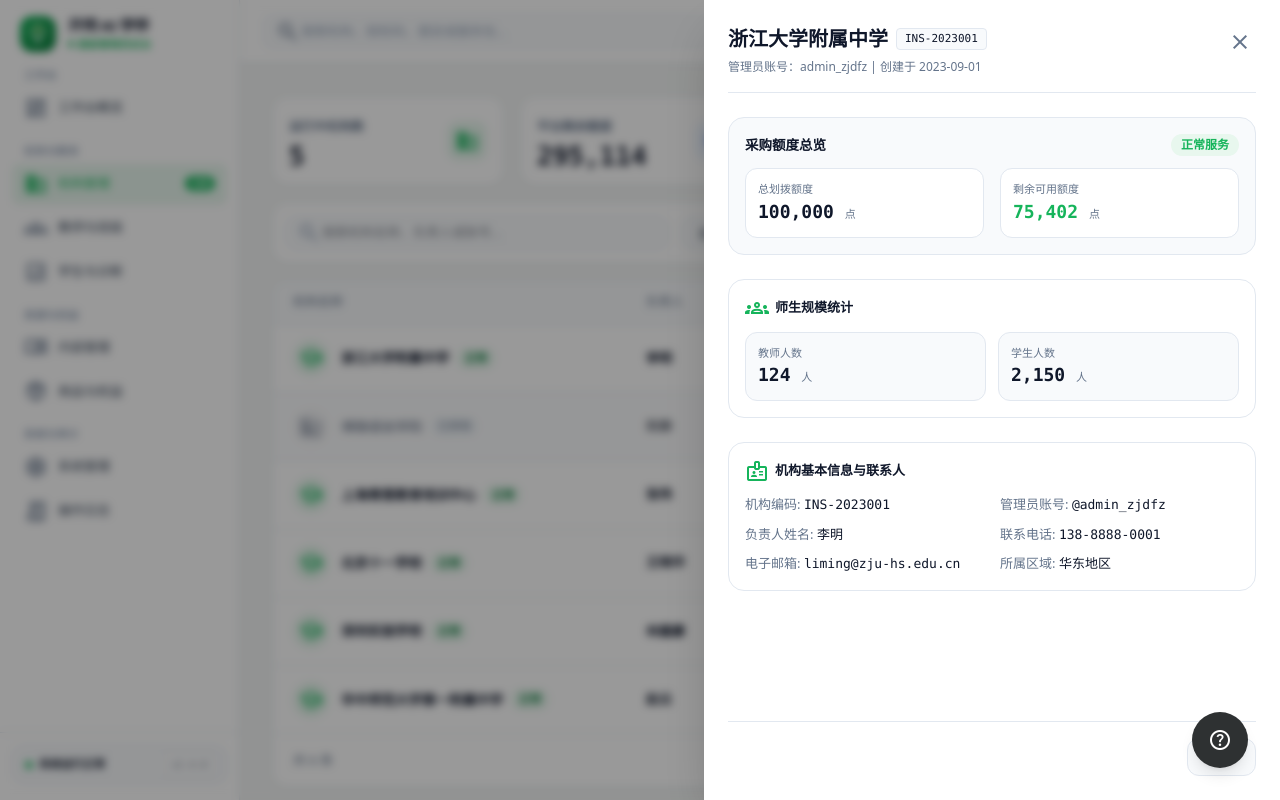
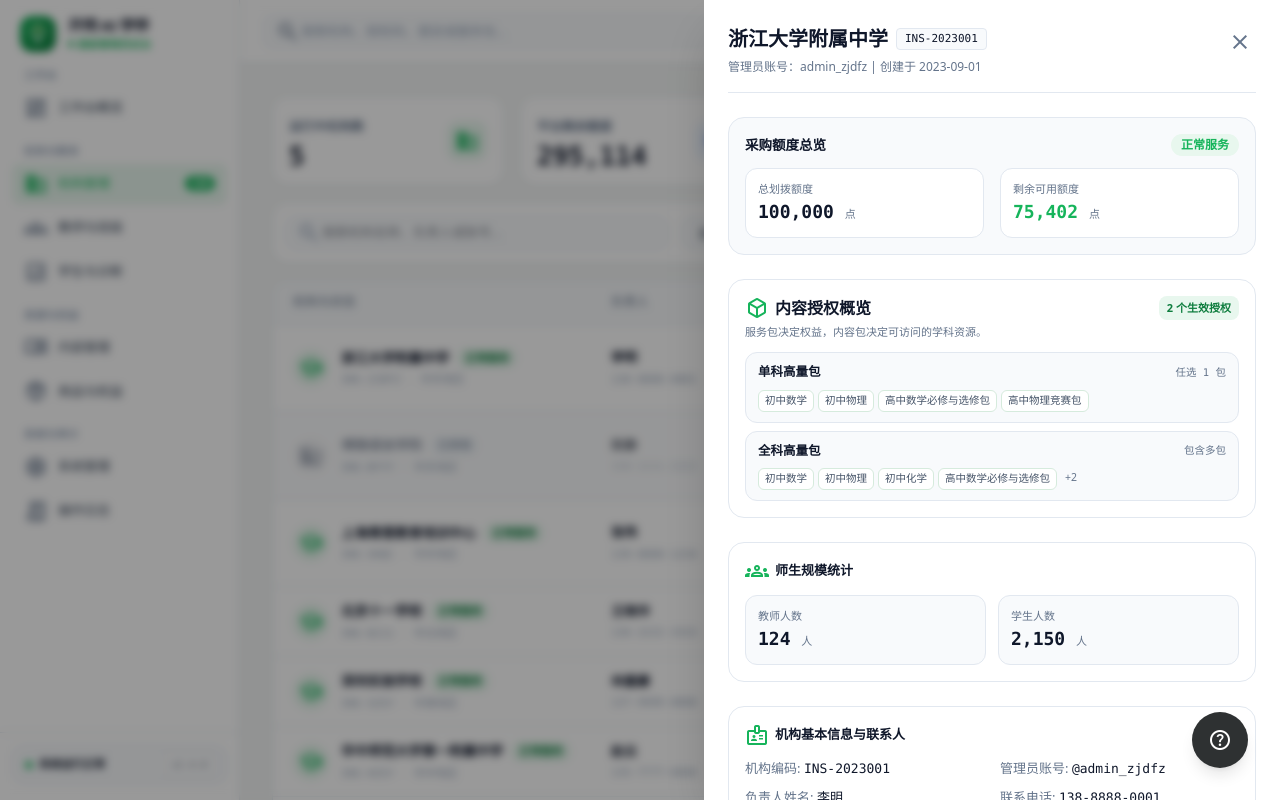
Before and after one commit to kessingye-gif/-2.0, a React (Vite) app: page / in a window 1280 px wide. Both pictures are taken after a click on the element "浙江大学附属中学". Built offline with nearby package versions, Linux system fonts and the light colour scheme; grey boxes are pictures that could not be loaded.

Commit message:
feat: clarify institution content authorization

```diff
--- a/src/App.tsx
+++ b/src/App.tsx
@@ -299,6 +299,8 @@ export default function App() {
           {currentTab === 'institutions' && (
             <InstitutionView
               institutions={institutions}
+              servicePackages={packages}
+              authCodes={authCodes}
               onAddInstitution={handleAddInstitution}
               onUpdateInstitution={handleUpdateInstitution}
               onAdjustQuota={handleAdjustQuota}
--- a/src/components/views/InstitutionView.tsx
+++ b/src/components/views/InstitutionView.tsx
@@ -1,8 +1,10 @@
 import React, { useState, useMemo } from 'react';
-import { Institution, RegionType } from '../../types';
+import { AuthCode, Institution, RegionType, ServicePackage } from '../../types';
 
 interface InstitutionViewProps {
   institutions: Institution[];
+  servicePackages: ServicePackage[];
+  authCodes: AuthCode[];
   onAddInstitution: (inst: Omit<Institution, 'id' | 'createdAt' | 'updatedAt'>) => void;
   onUpdateInstitution: (id: string, updates: Partial<Institution>) => void;
   onAdjustQuota: (id: string, amount: number, isIncrease: boolean, reason: string) => void;
@@ -11,6 +13,8 @@ interface InstitutionViewProps {
 
 export const InstitutionView: React.FC<InstitutionViewProps> = ({
   institutions,
+  servicePackages,
+  authCodes,
   onAddInstitution,
   onUpdateInstitution,
   onAdjustQuota,
@@ -51,6 +55,16 @@ export const InstitutionView: React.FC<InstitutionViewProps> = ({
   const [quotaAdjustType, setQuotaAdjustType] = useState<'increase' | 'decrease'>('increase');
   const [quotaAdjustAmount, setQuotaAdjustAmount] = useState<number>(10000);
   const [quotaAdjustReason, setQuotaAdjustReason] = useState<string>('超级管理员例行采购额度划拨');
+
+  const getAuthorizationSummary = (institutionId: string) => {
+    const institutionCodes = authCodes.filter((code) => code.institutionId === institutionId);
+    const packageIds = [...new Set(institutionCodes.map((code) => code.packageId))];
+    const authorizedPackages = servicePackages.filter((pkg) => packageIds.includes(pkg.id));
+    const contentPackageNames = [...new Set(authorizedPackages.flatMap((pkg) => pkg.includedContentPackages || []))];
+    const activeCodeCount = institutionCodes.filter((code) => code.status === 'used' || code.status === 'pending').length;
+
+    return { authorizedPackages, contentPackageNames, activeCodeCount, totalCodeCount: institutionCodes.length };
+  };
 
   // Filtered institutions
   const filteredInstitutions = useMemo(() => {
@@ -393,16 +407,17 @@ export const InstitutionView: React.FC<InstitutionViewProps> = ({
           <table className="w-full text-left border-collapse">
             <thead className="bg-[#F8FAFC] border-b border-[#E2E8F0]">
               <tr>
-                <th className="px-5 py-3 text-[12.5px] font-medium text-[#64748B] whitespace-nowrap">机构名称</th>
+                <th className="px-5 py-3 text-[12.5px] font-medium text-[#64748B] whitespace-nowrap">机构与状态</th>
                 <th className="px-5 py-3 text-[12.5px] font-medium text-[#64748B] whitespace-nowrap">负责人</th>
-                <th className="px-5 py-3 text-[12.5px] font-medium text-[#64748B] whitespace-nowrap">额度使用情况</th>
+                <th className="px-5 py-3 text-[12.5px] font-medium text-[#64748B] whitespace-nowrap">额度健康度</th>
+                <th className="px-5 py-3 text-[12.5px] font-medium text-[#64748B] whitespace-nowrap">内容授权</th>
                 <th className="px-5 py-3 text-[12.5px] font-medium text-[#64748B] text-right whitespace-nowrap">操作</th>
               </tr>
             </thead>
             <tbody className="divide-y divide-[#E2E8F0]">
               {filteredInstitutions.length === 0 ? (
                 <tr>
-                  <td colSpan={4} className="px-6 py-12 text-center text-[#64748B]">
+                  <td colSpan={5} className="px-6 py-12 text-center text-[#64748B]">
                     <span className="material-symbols-outlined text-[48px] text-gray-300 mb-2 block">
                       domain_disabled
                     </span>
@@ -414,6 +429,7 @@ export const InstitutionView: React.FC<InstitutionViewProps> = ({
                   const isInactive = inst.status === 'inactive';
                   const remainingPct = inst.totalQuota > 0 ? Math.round((inst.remainingQuota / inst.totalQuota) * 100) : 0;
                   const isWarning = !isInactive && remainingPct <= 15;
+                  const authorization = getAuthorizationSummary(inst.id);
 
                   return (
                     <tr
@@ -436,6 +452,7 @@ export const InstitutionView: React.FC<InstitutionViewProps> = ({
                               {isInactive ? 'domain_disabled' : 'school'}
                             </span>
                           </div>
+                          <div>
                             <div className="flex items-center gap-2">
                               <span
                               onClick={() => {
@@ -449,16 +466,17 @@ export const InstitutionView: React.FC<InstitutionViewProps> = ({
                               {inst.name}
                               </span>
 
-                            {/* Status Tag */}
                               {inst.status === 'active' ? (
                                 <span className="px-2 py-0.5 rounded-full bg-[#E8F7EE] text-[#0E7D3E] text-[11px] font-semibold">
-                                正常
+                                  正常服务
                                 </span>
                               ) : (
                                 <span className="px-2 py-0.5 rounded-full bg-[#F1F5F9] text-[#64748B] text-[11px] font-medium">
                                   已停用
                                 </span>
                               )}
+                            </div>
+                            <p className="mt-1 text-[11px] text-[#94A3B8] font-mono">{inst.code} · {inst.regionName}</p>
                           </div>
                         </div>
                       </td>
@@ -468,19 +486,21 @@ export const InstitutionView: React.FC<InstitutionViewProps> = ({
                         <div className="text-[13px] font-semibold text-[#0F172A]">
                           {inst.contactPerson}
                         </div>
+                        <p className="mt-1 text-[11px] text-[#94A3B8] font-mono">{inst.phone}</p>
                       </td>
 
                       {/* 额度使用情况 */}
                       <td className={`px-5 py-3.5 whitespace-nowrap ${isInactive ? 'opacity-60' : ''}`}>
                         <div>
-                          <div className="text-[12.5px] font-mono mb-1">
+                          <div className="flex items-baseline gap-1 text-[12.5px] font-mono mb-1">
                             <span className="font-bold text-[#0F172A]">
                               {inst.remainingQuota.toLocaleString()}
                             </span>
-                            <span className="text-[#94A3B8] mx-1">/</span>
+                            <span className="text-[#94A3B8]">可用 /</span>
                             <span className="text-[#64748B]">
                               {inst.totalQuota.toLocaleString()}
                             </span>
+                            <span className="text-[#94A3B8]">总额</span>
                           </div>
                           <div className="flex items-center gap-2">
                             <div className="h-1.5 w-28 bg-[#E2E8F0] rounded-full overflow-hidden">
@@ -504,15 +524,29 @@ export const InstitutionView: React.FC<InstitutionViewProps> = ({
                                   : 'text-[#16B45B]'
                               }`}
                             >
-                              {isWarning ? `剩余 ${remainingPct}%` : `剩余 ${remainingPct}%`}
+                              {isWarning ? `预警 · ${remainingPct}%` : `健康 · ${remainingPct}%`}
                             </span>
                           </div>
                         </div>
                       </td>
 
+                      <td className={`px-5 py-3.5 ${isInactive ? 'opacity-60' : ''}`}>
+                        {authorization.totalCodeCount === 0 ? (
+                          <div className="text-[12px] text-[#94A3B8]">尚未发放服务包</div>
+                        ) : (
+                          <div className="space-y-1.5">
+                            <div className="flex items-center gap-1.5 text-[12px] font-semibold text-[#334155]">
+                              <span className="material-symbols-outlined text-[16px] text-[#16B45B]">inventory_2</span>
+                              {authorization.authorizedPackages.length} 个服务包 · {authorization.contentPackageNames.length} 个内容包
+                            </div>
+                            <p className="text-[11px] text-[#64748B]">{authorization.activeCodeCount}/{authorization.totalCodeCount} 个授权码生效中</p>
+                          </div>
+                        )}
+                      </td>
+
                       {/* 操作 */}
                       <td className="px-5 py-3.5 whitespace-nowrap text-right">
-                        <div className="flex items-center justify-end gap-3 text-[12.5px]">
+                        <div className="flex items-center justify-end gap-2 text-[12.5px]">
                           <button
                             onClick={() => handleOpenAdjustQuota(inst)}
                             className="px-2.5 py-1 bg-[#E8F7EE] text-[#0E7D3E] hover:bg-[#16B45B] hover:text-white rounded-lg font-bold transition-all cursor-pointer shadow-2xs"
@@ -521,38 +555,14 @@ export const InstitutionView: React.FC<InstitutionViewProps> = ({
                           </button>
 
                           <button
-                            onClick={() => handleOpenEditModal(inst)}
-                            className="text-[#334155] hover:text-[#16B45B] font-semibold transition-colors cursor-pointer"
-                          >
-                            编辑
-                          </button>
-
-                          <button
-                            onClick={() => handleOpenAccountModal(inst)}
-                            className="text-[#334155] hover:text-[#16B45B] font-semibold transition-colors cursor-pointer"
-                          >
-                            账号
-                          </button>
-
-                          <button
                             onClick={() => {
                               setSelectedInstitution(inst);
                               setIsDetailDrawerOpen(true);
                             }}
-                            className="text-[#334155] hover:text-[#16B45B] font-semibold transition-colors cursor-pointer"
+                            className="w-8 h-8 rounded-lg border border-[#E2E8F0] text-[#475569] hover:text-[#16B45B] hover:border-[#16B45B]/30 hover:bg-[#E8F7EE] flex items-center justify-center transition-colors cursor-pointer"
+                            title="查看详情与更多操作"
                           >
-                            详情
-                          </button>
-
-                          <button
-                            onClick={() => handleToggleStatus(inst)}
-                            className={`font-semibold transition-colors cursor-pointer ${
-                              inst.status === 'active'
-                                ? 'text-[#94A3B8] hover:text-[#DC2626]'
-                                : 'text-[#16B45B] hover:underline'
-                            }`}
-                          >
-                            {inst.status === 'active' ? '停用' : '启用'}
+                            <span className="material-symbols-outlined text-[18px]">more_horiz</span>
                           </button>
                         </div>
                       </td>
@@ -894,6 +904,48 @@ export const InstitutionView: React.FC<InstitutionViewProps> = ({
                   </div>
                 </div>
 
+                <div className="border border-[#E2E8F0] rounded-2xl p-4 space-y-3">
+                  <div className="flex items-start justify-between gap-3">
+                    <div>
+                      <h4 className="font-bold text-[#0F172A] flex items-center gap-1.5">
+                        <span className="material-symbols-outlined text-[18px] text-[#16B45B]">deployed_code</span>
+                        内容授权概览
+                      </h4>
+                      <p className="mt-1 text-[11px] text-[#64748B]">服务包决定权益，内容包决定可访问的学科资源。</p>
+                    </div>
+                    <span className="shrink-0 px-2 py-1 rounded-lg bg-[#E8F7EE] text-[#0E7D3E] text-[11px] font-bold">
+                      {getAuthorizationSummary(selectedInstitution.id).activeCodeCount} 个生效授权
+                    </span>
+                  </div>
+
+                  {getAuthorizationSummary(selectedInstitution.id).authorizedPackages.length === 0 ? (
+                    <div className="rounded-xl border border-dashed border-[#CBD5E1] bg-[#F8FAFC] px-3 py-4 text-center text-[12px] text-[#64748B]">
+                      当前机构尚未通过授权码发放服务包
+                    </div>
+                  ) : (
+                    <div className="space-y-2">
+                      {getAuthorizationSummary(selectedInstitution.id).authorizedPackages.map((pkg) => (
+                        <div key={pkg.id} className="rounded-xl bg-[#F8FAFC] border border-[#E2E8F0] px-3 py-2.5">
+                          <div className="flex items-center justify-between gap-3">
+                            <span className="text-[12.5px] font-bold text-[#0F172A]">{pkg.name}</span>
+                            <span className="text-[10.5px] text-[#64748B] font-mono">{pkg.contentPackageMode === 'single' ? '任选 1 包' : '包含多包'}</span>
+                          </div>
+                          <div className="mt-2 flex flex-wrap gap-1">
+                            {(pkg.includedContentPackages || []).slice(0, 4).map((contentPackage) => (
+                              <span key={contentPackage} className="rounded-md border border-[#D6EBDD] bg-white px-1.5 py-0.5 text-[10.5px] text-[#475569]">
+                                {contentPackage.replace(/人教版|全套|核心|精选|内容包/g, '')}
+                              </span>
+                            ))}
+                            {(pkg.includedContentPackages || []).length > 4 && (
+                              <span className="px-1 py-0.5 text-[10.5px] text-[#64748B]">+{(pkg.includedContentPackages || []).length - 4}</span>
+                            )}
+                          </div>
+                        </div>
+                      ))}
+                    </div>
+                  )}
+                </div>
+
                 {/* Scale info */}
                 <div className="border border-[#E2E8F0] rounded-2xl p-4 space-y-3 text-[13px]">
                   <h4 className="font-bold text-[#0F172A] flex items-center gap-1.5">
@@ -934,7 +986,35 @@ export const InstitutionView: React.FC<InstitutionViewProps> = ({
               </div>
             </div>
 
-            <div className="pt-4 border-t border-[#E2E8F0] flex justify-end">
+            <div className="pt-4 border-t border-[#E2E8F0] flex flex-wrap justify-end gap-2">
+              <button
+                onClick={() => {
+                  handleOpenEditModal(selectedInstitution);
+                  setIsDetailDrawerOpen(false);
+                }}
+                className="px-4 py-2 bg-white border border-[#E2E8F0] text-[#334155] rounded-xl text-[13px] font-bold hover:bg-[#F8FAFC] cursor-pointer"
+              >
+                编辑资料
+              </button>
+              <button
+                onClick={() => {
+                  handleOpenAccountModal(selectedInstitution);
+                  setIsDetailDrawerOpen(false);
+                }}
+                className="px-4 py-2 bg-white border border-[#E2E8F0] text-[#334155] rounded-xl text-[13px] font-bold hover:bg-[#F8FAFC] cursor-pointer"
+              >
+                账号管理
+              </button>
+              <button
+                onClick={() => handleToggleStatus(selectedInstitution)}
+                className={`px-4 py-2 rounded-xl text-[13px] font-bold cursor-pointer ${
+                  selectedInstitution.status === 'active'
+                    ? 'bg-[#FEF2F2] text-[#DC2626] hover:bg-[#FEE2E2]'
+                    : 'bg-[#E8F7EE] text-[#0E7D3E] hover:bg-[#D6F2E1]'
+                }`}
+              >
+                {selectedInstitution.status === 'active' ? '停用机构' : '启用机构'}
+              </button>
               <button
                 onClick={() => setIsDetailDrawerOpen(false)}
                 className="px-5 py-2 bg-[#F8FAFC] border border-[#E2E8F0] text-[#0F172A] rounded-xl text-[13.5px] font-bold hover:bg-gray-100 cursor-pointer"
```
Lines whose indentation alone changed are shown as unchanged.
